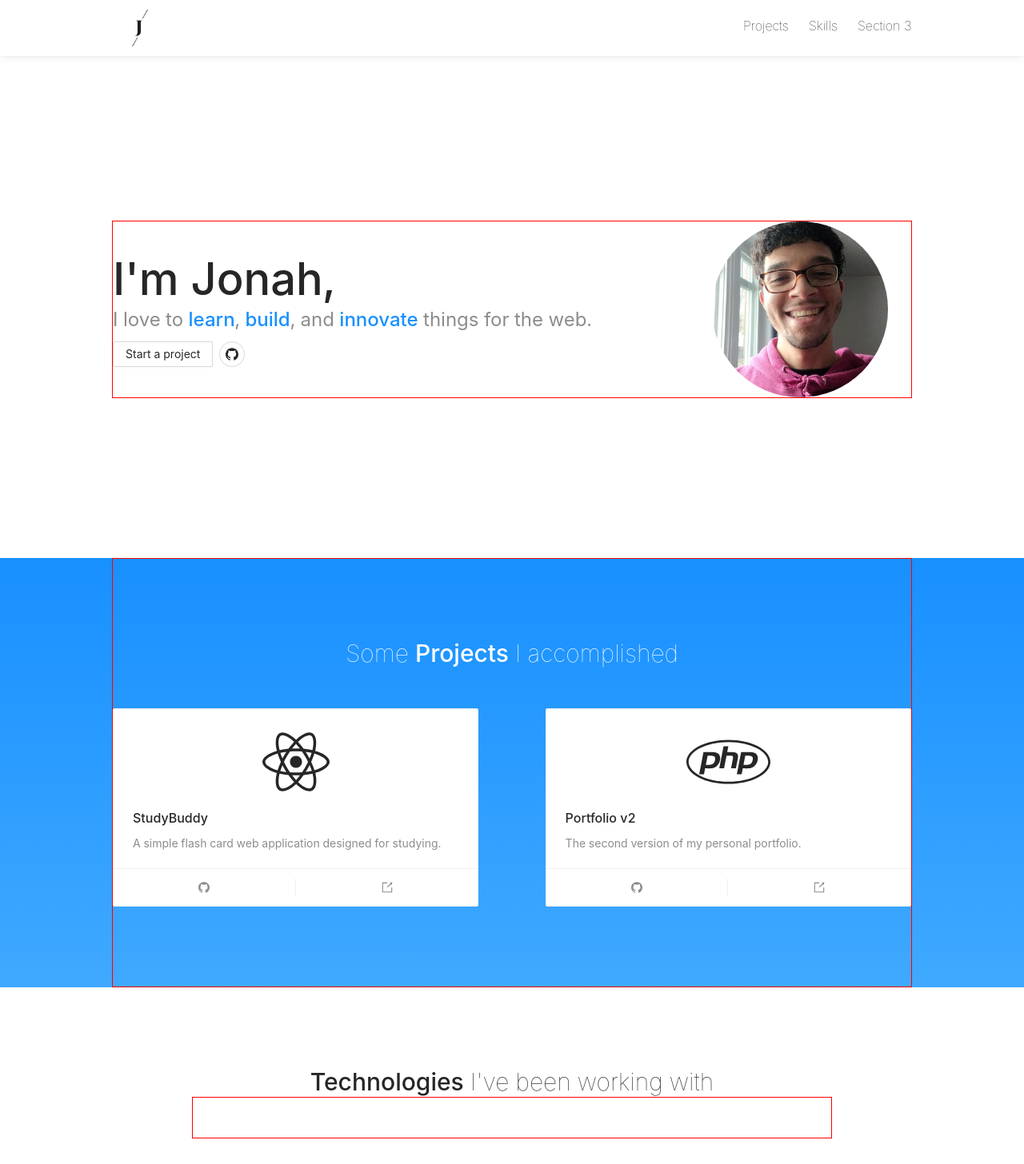
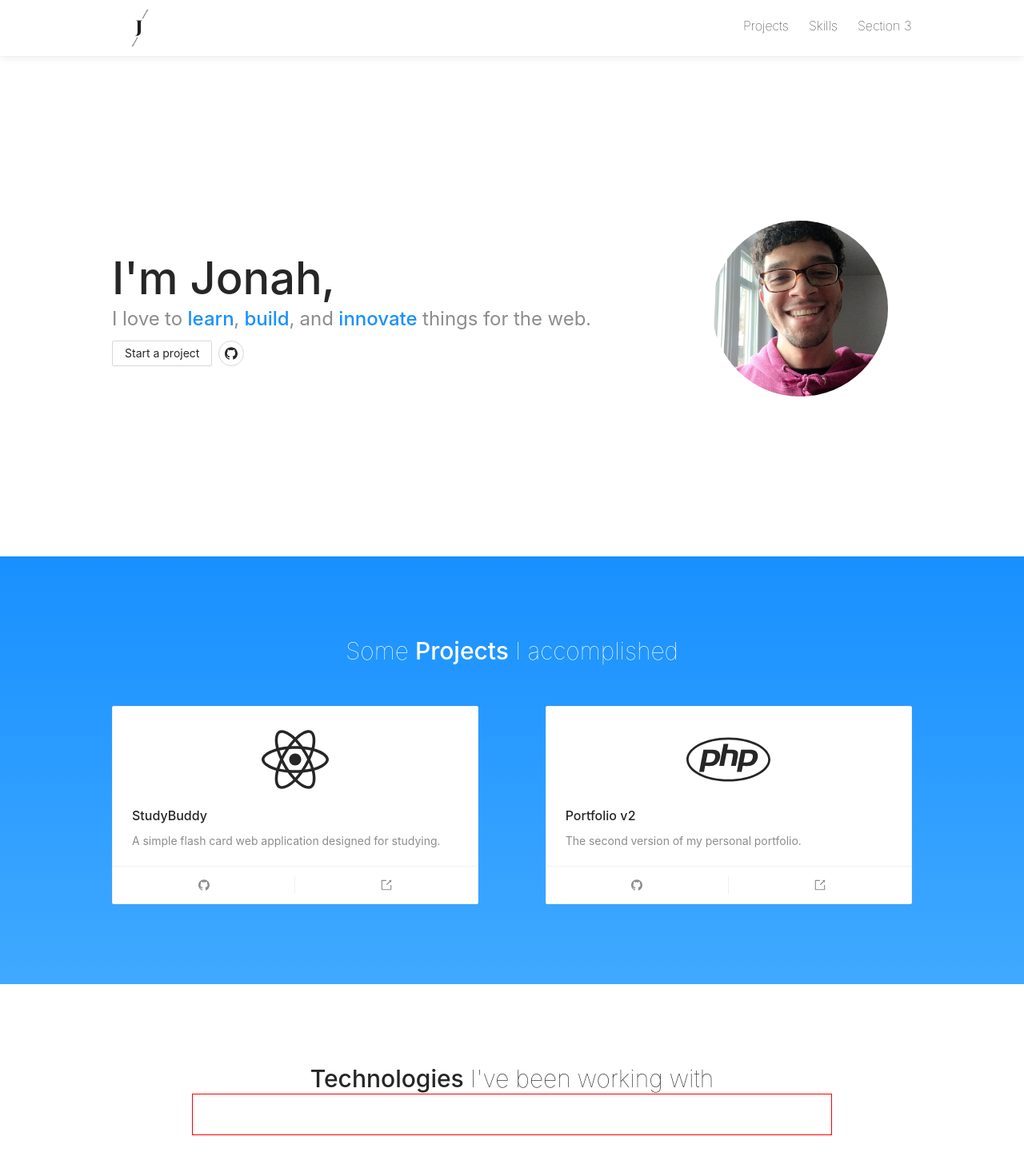
Before and after one commit to jonahlouis4/Portfolio-v3, a React (Create React App) app: page / in a window 1280 px wide. Shown: the top 1456 px of the page at 80% size. Built offline with nearby package versions, Linux system fonts and the light colour scheme.

Commit message:
:memo: minor width fix

```diff
--- a/src/App.less
+++ b/src/App.less
@@ -48,6 +48,7 @@
     .container { width: 650px; }
     .nav { width: 650px; }
     .sideNav-open { width: 0; }
+    .intro-picture { padding-top: 25px; }
 }
 
 /* lg */
--- a/src/components/Introduction.js
+++ b/src/components/Introduction.js
@@ -27,7 +27,7 @@ const colorFont = {
 const Introduction = () => {
     return (
         <div
-        style={{margin: '200px 0', border: '1px solid red'}}
+        style={{margin: '200px 0'}}
         className="introduction-container"
         >
             <Row>
--- a/src/components/Projects.js
+++ b/src/components/Projects.js
@@ -40,7 +40,7 @@ const Projects = () => {
 
     return (
         <div
-        style={{padding:'100px 0', border: '1px solid red'}}
+        style={{padding:'100px 0'}}
         >
             <div
             style={{textAlign: 'center'}}
```
Also changed, not shown: 1 other file (tests, documents, lock files or other folders).
